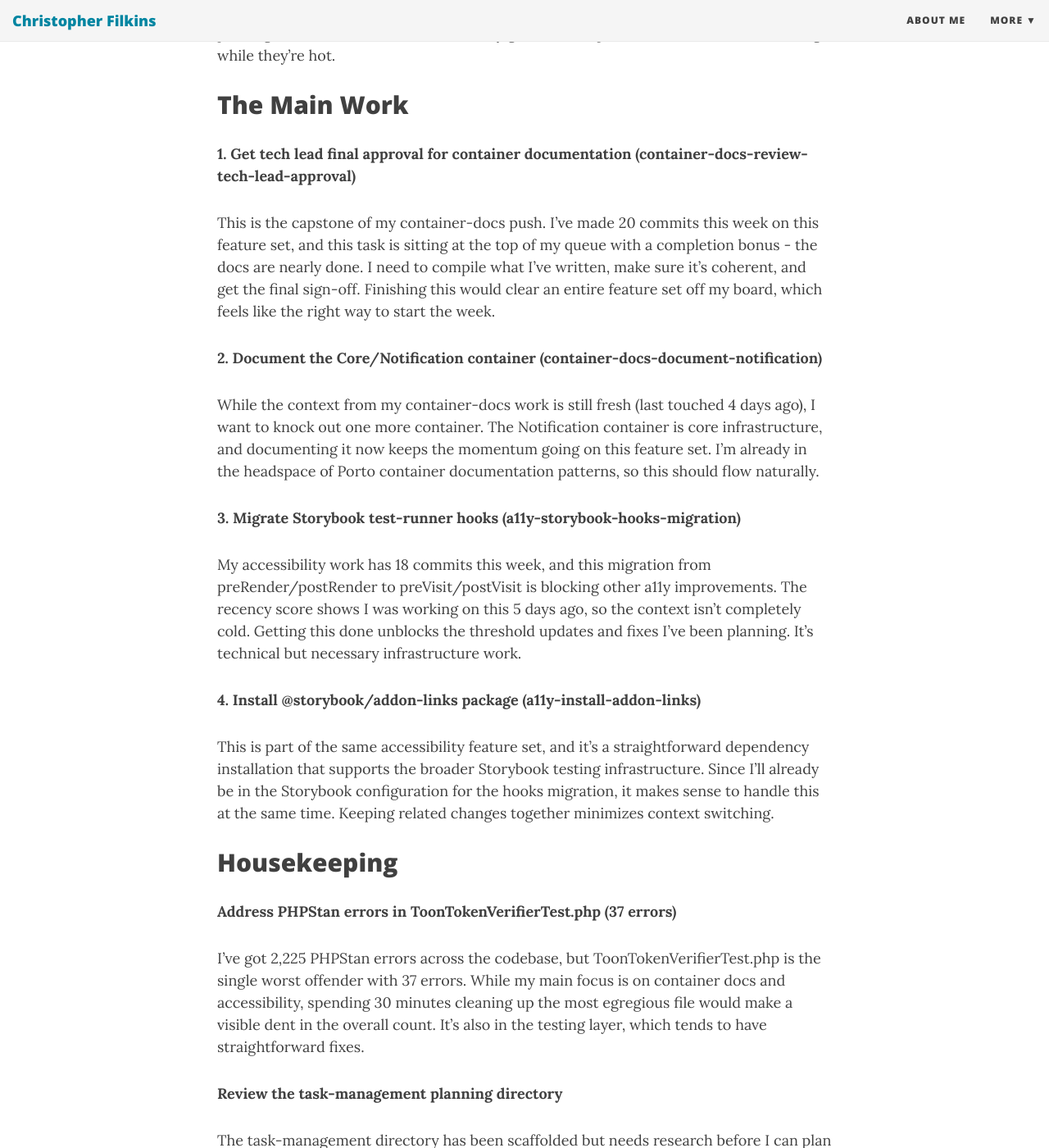
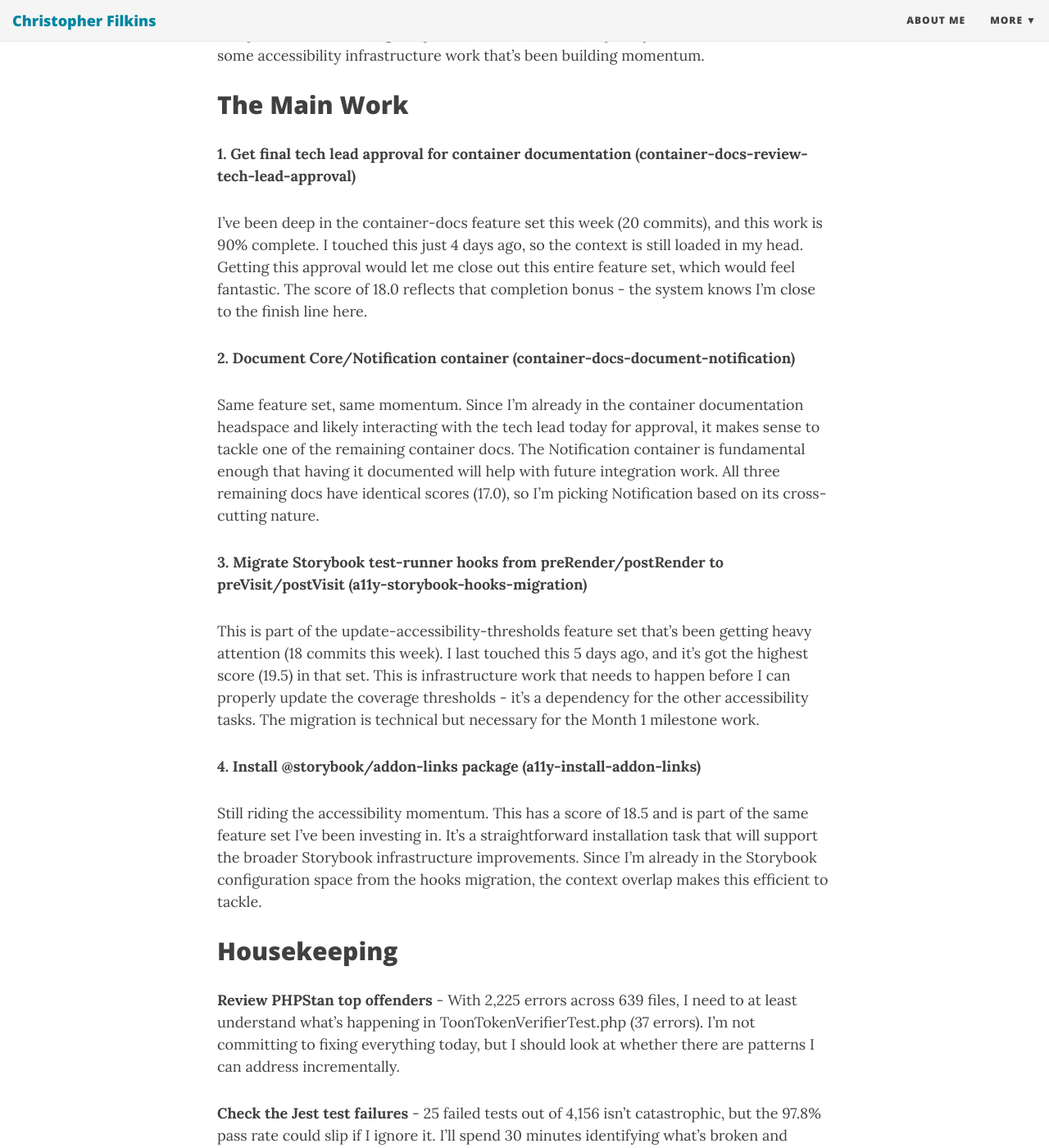
Before and after one commit to filchyboy/filchyboy.github.io, a Jekyll site: the page built from _posts/2025-12-29-todays-plan.md, in a window 1280 px wide and 1400 px high, scrolled down 453 px. Shown: the whole window at 82% size. Built offline with Jekyll 4.4.1, drawn with Linux system fonts in a browser that asks for light colours; nearby versions of some CDN libraries; some of the changed text lies outside the part shown.

Commit message:
Add daily plan: 2025-12-29

```diff
--- a/_posts/2025-12-29-todays-plan.md
+++ b/_posts/2025-12-29-todays-plan.md
@@ -7,40 +7,34 @@ date: 2025-12-29
 # Daily Plan - Monday, December 29, 2025
 
 ## Today's Theme
-I'm riding two strong waves of momentum today. The **container-docs** feature set has seen 20 commits this week and I last touched it 4 days ago - I'm close to wrapping this up and getting tech lead approval. The **update-accessibility-thresholds** work has 18 commits this week, and while I haven't touched it in 5 days, I've built enough context that pushing it forward should feel natural. My goal is to keep both these feature sets moving while they're hot.
+I'm coming back from the holiday weekend with two high-momentum feature sets demanding attention. Both **container-docs** and **update-accessibility-thresholds** have been getting serious investment (20 and 18 commits this week respectively), and I've got fresh context from work I did just 4-5 days ago. The container-docs work is at 90% completion, so I'm feeling the pull to knock that out completely. I also need to address some accessibility infrastructure work that's been building momentum.
 
 ## The Main Work
 
-**1. Get tech lead final approval for container documentation (container-docs-review-tech-lead-approval)**
+**1. Get final tech lead approval for container documentation (container-docs-review-tech-lead-approval)**
 
-This is the capstone of my container-docs push. I've made 20 commits this week on this feature set, and this task is sitting at the top of my queue with a completion bonus - the docs are nearly done. I need to compile what I've written, make sure it's coherent, and get the final sign-off. Finishing this would clear an entire feature set off my board, which feels like the right way to start the week.
+I've been deep in the container-docs feature set this week (20 commits), and this work is 90% complete. I touched this just 4 days ago, so the context is still loaded in my head. Getting this approval would let me close out this entire feature set, which would feel fantastic. The score of 18.0 reflects that completion bonus - the system knows I'm close to the finish line here.
 
-**2. Document the Core/Notification container (container-docs-document-notification)**
+**2. Document Core/Notification container (container-docs-document-notification)**
 
-While the context from my container-docs work is still fresh (last touched 4 days ago), I want to knock out one more container. The Notification container is core infrastructure, and documenting it now keeps the momentum going on this feature set. I'm already in the headspace of Porto container documentation patterns, so this should flow naturally.
+Same feature set, same momentum. Since I'm already in the container documentation headspace and likely interacting with the tech lead today for approval, it makes sense to tackle one of the remaining container docs. The Notification container is fundamental enough that having it documented will help with future integration work. All three remaining docs have identical scores (17.0), so I'm picking Notification based on its cross-cutting nature.
 
-**3. Migrate Storybook test-runner hooks (a11y-storybook-hooks-migration)**
+**3. Migrate Storybook test-runner hooks from preRender/postRender to preVisit/postVisit (a11y-storybook-hooks-migration)**
 
-My accessibility work has 18 commits this week, and this migration from preRender/postRender to preVisit/postVisit is blocking other a11y improvements. The recency score shows I was working on this 5 days ago, so the context isn't completely cold. Getting this done unblocks the threshold updates and fixes I've been planning. It's technical but necessary infrastructure work.
+This is part of the update-accessibility-thresholds feature set that's been getting heavy attention (18 commits this week). I last touched this 5 days ago, and it's got the highest score (19.5) in that set. This is infrastructure work that needs to happen before I can properly update the coverage thresholds - it's a dependency for the other accessibility tasks. The migration is technical but necessary for the Month 1 milestone work.
 
 **4. Install @storybook/addon-links package (a11y-install-addon-links)**
 
-This is part of the same accessibility feature set, and it's a straightforward dependency installation that supports the broader Storybook testing infrastructure. Since I'll already be in the Storybook configuration for the hooks migration, it makes sense to handle this at the same time. Keeping related changes together minimizes context switching.
+Still riding the accessibility momentum. This has a score of 18.5 and is part of the same feature set I've been investing in. It's a straightforward installation task that will support the broader Storybook infrastructure improvements. Since I'm already in the Storybook configuration space from the hooks migration, the context overlap makes this efficient to tackle.
 
 ## Housekeeping
 
-**Address PHPStan errors in ToonTokenVerifierTest.php (37 errors)**
+**Review PHPStan top offenders** - With 2,225 errors across 639 files, I need to at least understand what's happening in ToonTokenVerifierTest.php (37 errors). I'm not committing to fixing everything today, but I should look at whether there are patterns I can address incrementally.
 
-I've got 2,225 PHPStan errors across the codebase, but ToonTokenVerifierTest.php is the single worst offender with 37 errors. While my main focus is on container docs and accessibility, spending 30 minutes cleaning up the most egregious file would make a visible dent in the overall count. It's also in the testing layer, which tends to have straightforward fixes.
-
-**Review the task-management planning directory**
-
-The task-management directory has been scaffolded but needs research before I can plan actual work. Since I'm thinking about workflow and prioritization today anyway (writing this plan), it's a good time to at least skim through what's there and identify what investigation is needed. I don't need to complete the research today, just understand the shape of the problem.
+**Check the Jest test failures** - 25 failed tests out of 4,156 isn't catastrophic, but the 97.8% pass rate could slip if I ignore it. I'll spend 30 minutes identifying what's broken and whether any failures relate to the Storybook work I'm doing today.
 
 ## Parked
 
-I'm deliberately setting aside the **Core/Email** and **Core/Idempotency** container documentation today, even though they're part of the high-momentum container-docs feature set. I want to finish strong with the tech lead approval and one more container (Notification), rather than spread myself thin across all four remaining tasks. Better to complete two things well than half-finish four.
+I'm deliberately setting aside the other two accessibility tasks (threshold update and hit-area false positives) even though they're part of my high-momentum feature set. The hooks migration and addon installation are prerequisites, so it doesn't make sense to jump ahead. I'll save those for tomorrow when the infrastructure is properly in place.
 
-The **a11y-threshold-30-percent** and **a11y-fix-hit-area-false-positives** tasks are also parked for now. They're both part of my active accessibility feature set, but they depend on the hooks migration being done first. Once I get that infrastructure piece sorted, these will be ready to tackle.
-
-Nothing is blocked by external dependencies today - the main constraint is my own time and focus.
+The Core/Email and Core/Idempotency container docs are also parked - I want to see how the Notification doc and tech lead review go before committing to more documentation work today. If the approval process reveals changes needed, I'd rather find out before documenting two more containers.
```
